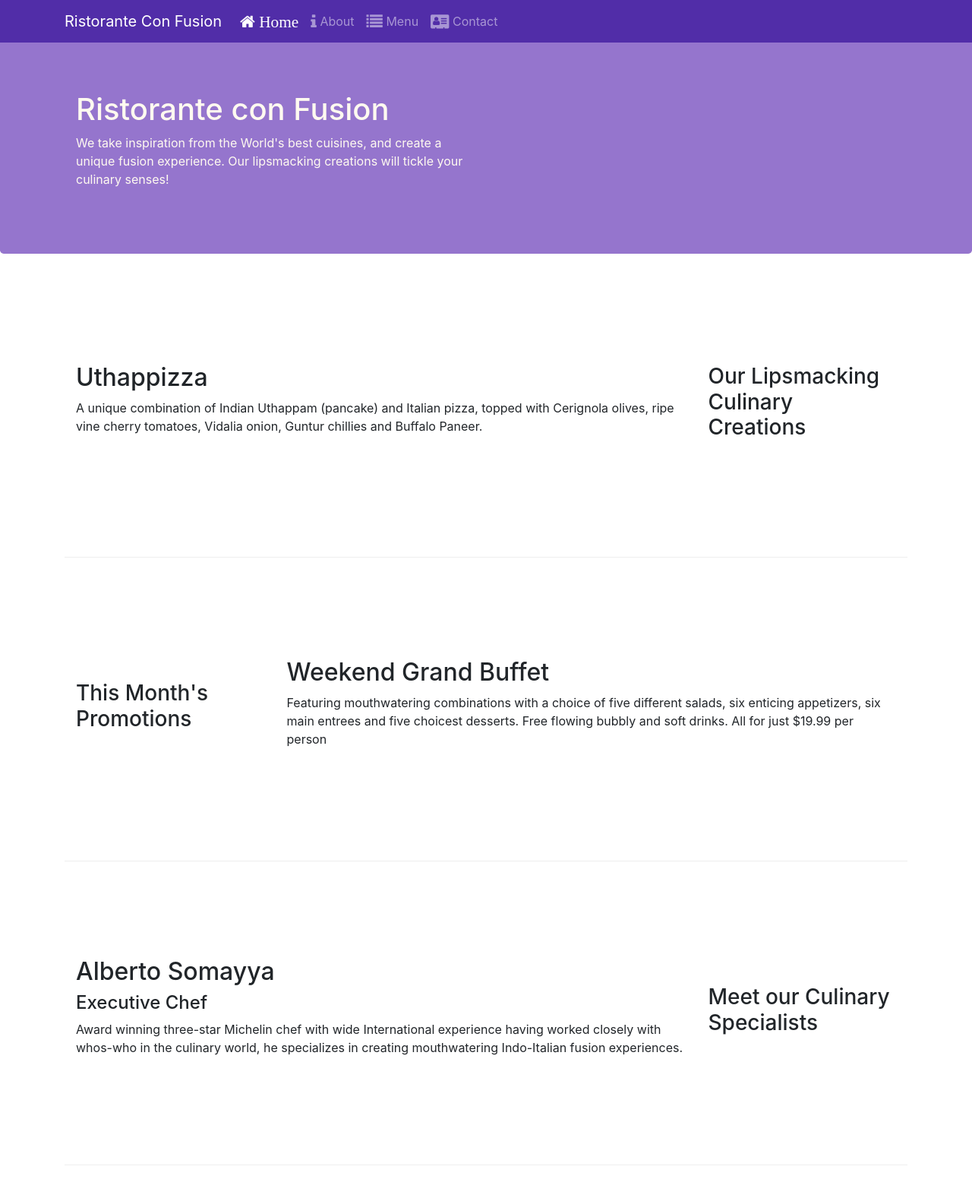
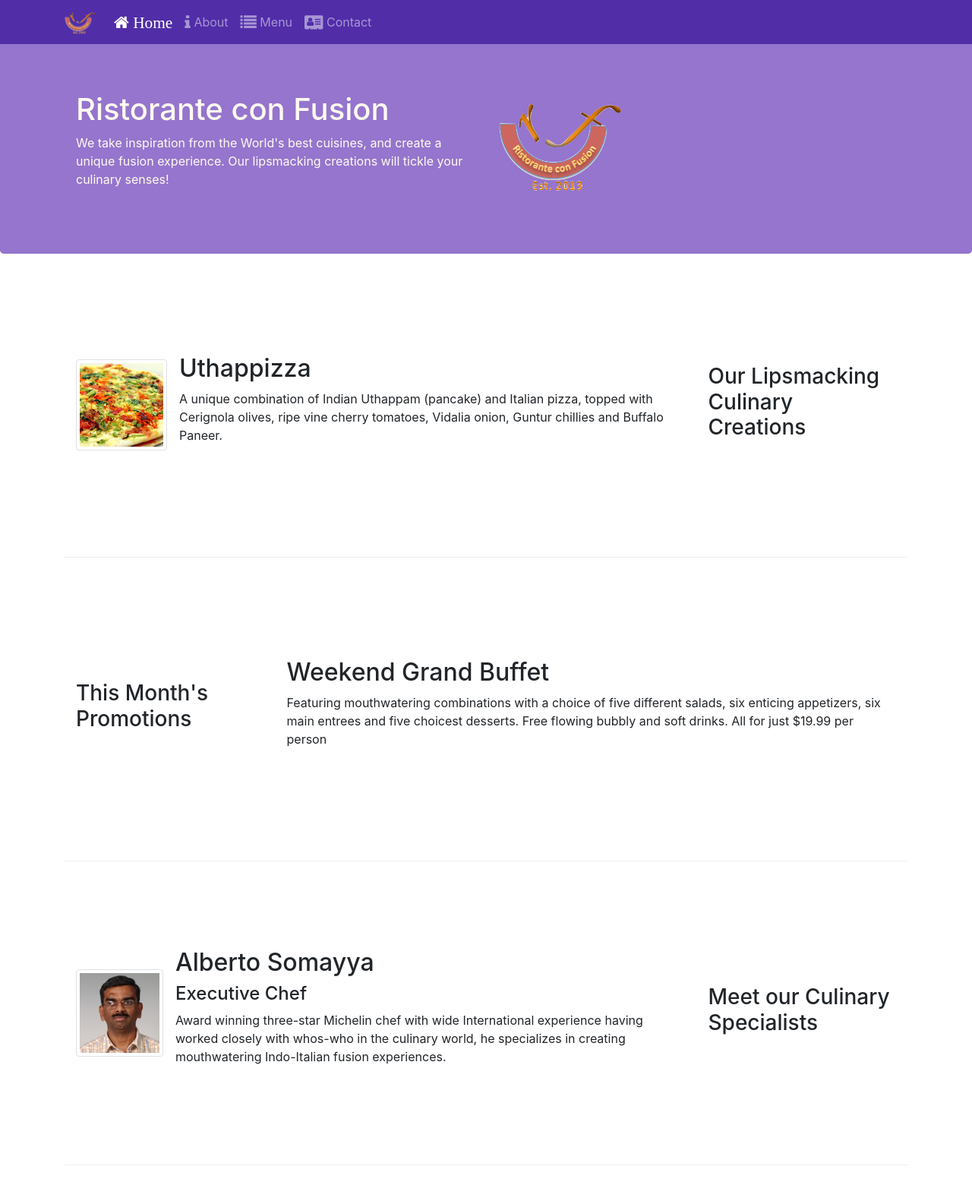
Before and after one commit to Deadreyo/Bootstrap-4-Course, a website: page index.html in a window 1280 px wide. Shown: the top 1581 px of the page at 76% size. Drawn offline with nearby package versions, Linux system fonts and the light colour scheme.

Commit message:
Images and Media

```diff
--- a/index.html
+++ b/index.html
@@ -22,7 +22,7 @@
             <button class="navbar-toggler" type="button" data-toggle="collapse" data-target="#Navbar">
                 <span class="navbar-toggler-icon"></span>
             </button>
-            <a class="navbar-brand" href="#">Ristorante Con Fusion</a>
+            <a class="navbar-brand" href="#"><img src="img/logo.png" alt="logo" height="30" width="41"></a>
                 <div class="collapse navbar-collapse" id="Navbar">
                     <ul class="navbar-nav mr-auto">
                         <li class="nav-item"><a class="nav-link active" href="#"><span class="fa fa-home fa-lg"> Home</span></a></li>
@@ -41,7 +41,8 @@
                     <h1>Ristorante con Fusion</h1>
                     <p>We take inspiration from the World's best cuisines, and create a unique fusion experience. Our lipsmacking creations will tickle your culinary senses!</p>
                 </div>
-                <div>
+                <div class="col-12 col-sm align-self-center">
+                    <img src="img/logo.png" class="img-fluid">
                 </div>
             </div>
         </div>
@@ -53,8 +54,13 @@
                 <h3>Our Lipsmacking Culinary Creations</h3>
             </div>
             <div class="col col-sm col-md">
-                <h2>Uthappizza</h2>
-                <p class="d-none d-sm-block">A unique combination of Indian Uthappam (pancake) and Italian pizza, topped with Cerignola olives, ripe vine cherry tomatoes, Vidalia onion, Guntur chillies and Buffalo Paneer.</p>
+                <div class="media">
+                    <img src="img/uthappizza.png" alt="uthappizza" class="align-self-center mr-3 d-flex img-thumbnail">
+                    <div class="media-body">
+                        <h2 class="mt-0">Uthappizza</h2>
+                        <p class="d-none d-sm-block">A unique combination of Indian Uthappam (pancake) and Italian pizza, topped with Cerignola olives, ripe vine cherry tomatoes, Vidalia onion, Guntur chillies and Buffalo Paneer.</p>
+                    </div>
+                </div>
             </div>
         </div>
 
@@ -74,9 +80,14 @@
                 <h3>Meet our Culinary Specialists</h3>
             </div>
             <div class="col">
-                <h2>Alberto Somayya</h2>
-                <h4>Executive Chef</h4>
-                <p class="d-none d-sm-block">Award winning three-star Michelin chef with wide International experience having worked closely with whos-who in the culinary world, he specializes in creating mouthwatering Indo-Italian fusion experiences. </p>
+                <div class="media">
+                    <img src="img/alberto.png" alt="alberto" class="mr-3 img-thumbnail align-self-center d-flex">
+                    <div class="media-body">
+                        <h2 class="mt-0">Alberto Somayya</h2>
+                        <h4>Executive Chef</h4>
+                        <p class="d-none d-sm-block">Award winning three-star Michelin chef with wide International experience having worked closely with whos-who in the culinary world, he specializes in creating mouthwatering Indo-Italian fusion experiences. </p>
+                    </div>
+                </div>
             </div>
         </div>
 
```
Also changed, not shown: aboutus.html (+3 -2 lines), contactus.html (+3 -2 lines), img/alberto.png (added), img/buffet.png (added), img/logo.png (added), img/uthappizza.png (added), 1 other file.
